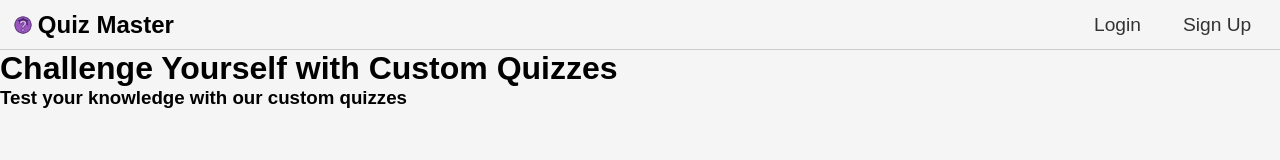
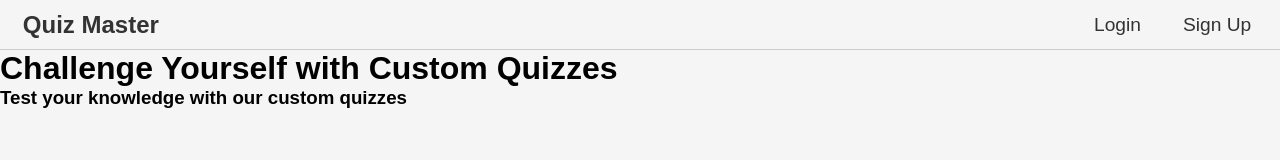
Before and after one commit to alishhoury/quiz-web-app, a plain HTML site: page Quiz Master/index.html in a window 1280 px wide. Shown: the top 160 px of the page. Drawn offline with Linux system fonts and the light colour scheme.

Commit message:
h2 styling(index.html)

```diff
--- a/Quiz Master/index.html
+++ b/Quiz Master/index.html
@@ -11,7 +11,6 @@
 <body>
     <header>
         <div class ="logo">
-            <img src = "./assets/logo.ico" alt="Quiz Master Logo"></img>
             <h2>Quiz Master</h2>
         </div>
         <nav>
--- a/Quiz Master/styles/index.css
+++ b/Quiz Master/styles/index.css
@@ -8,15 +8,13 @@ header {
     position: relative;
 }
 
-header img {
-    width: 20px
+h2 {
+    font-size: 1.5rem;
+    color: #333;
+    font-weight: 600;
+    margin-left: 10px;
 }
 
-.logo {
-    display: flex;
-    gap: 5px;
-    align-items: center;
-}
 nav {
     display: flex;
     gap: 10px;
```
